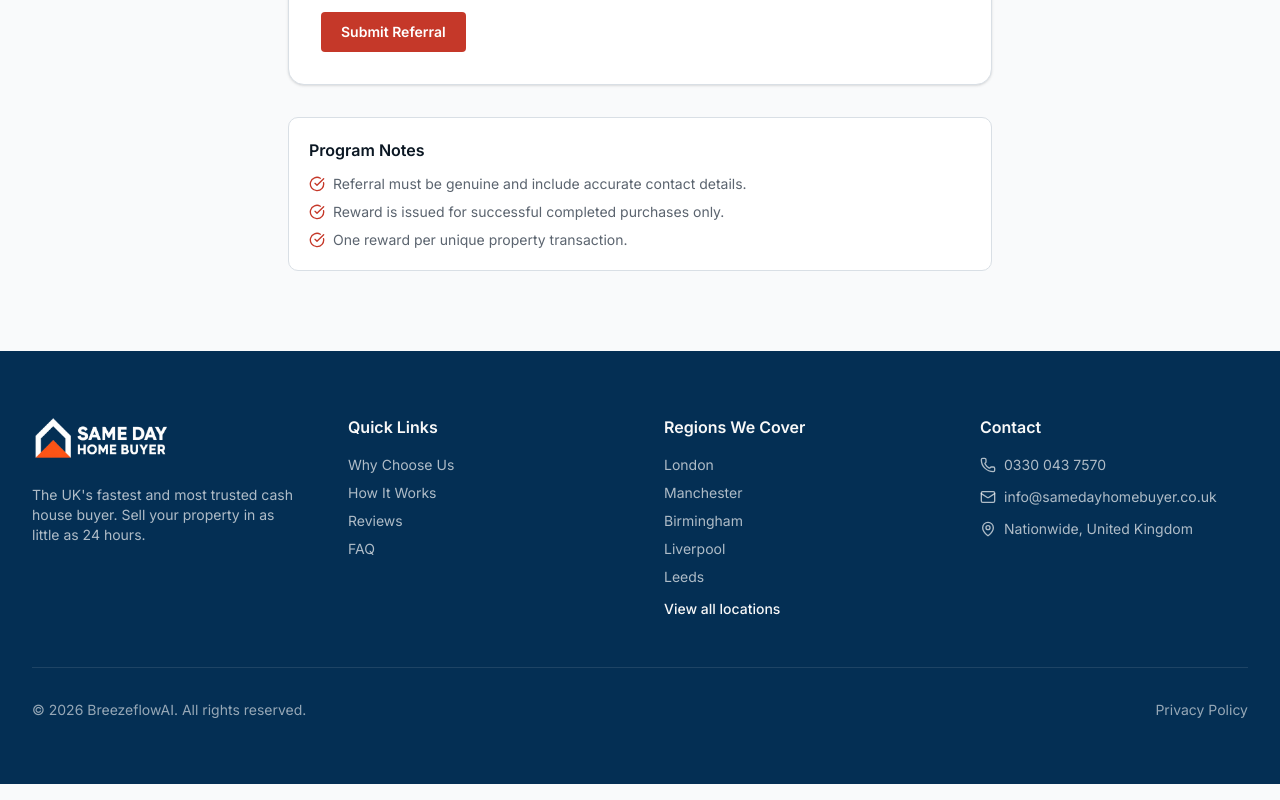
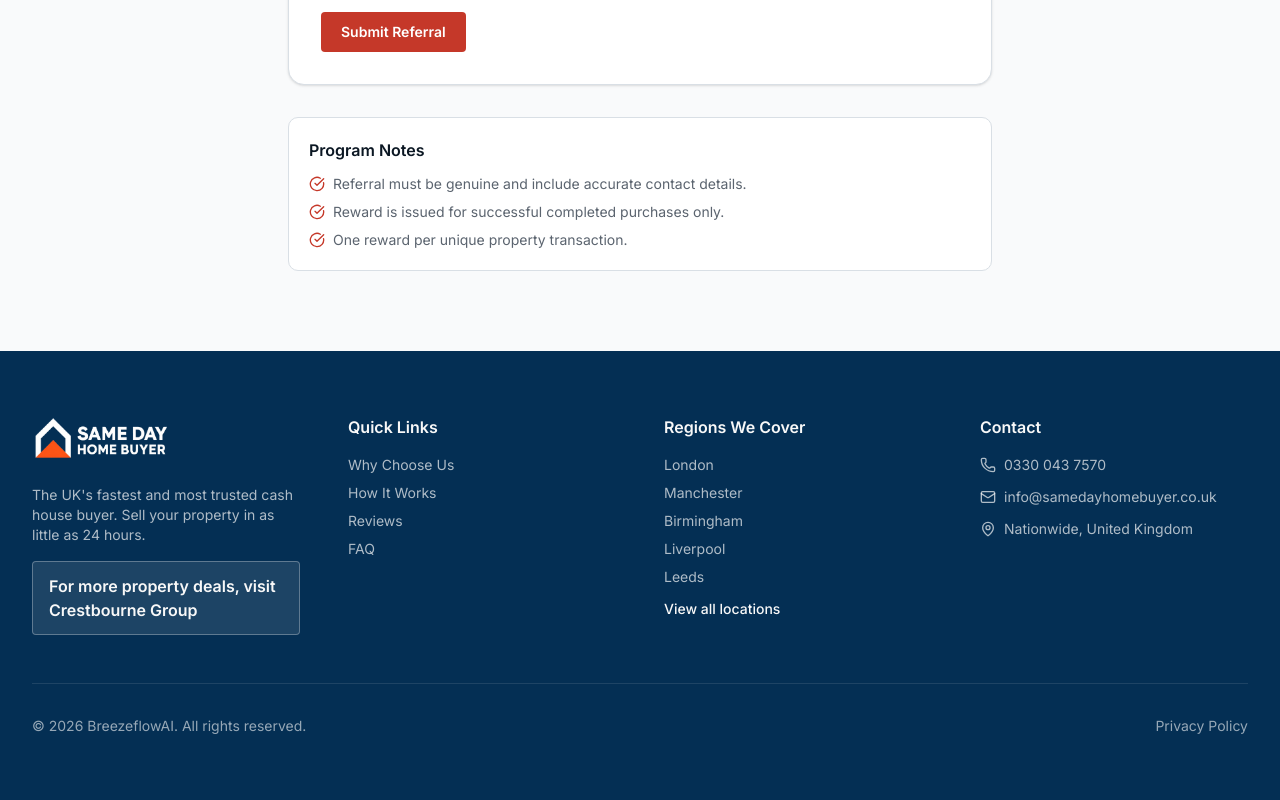
Before and after one commit to Samedayhomebuyer/samedayhomebuyer-website, a Next.js app: page /refer in a window 1280 px wide. Shown: the part 935-1735 px from the top of the page. Built offline with nearby package versions, Linux system fonts and the light colour scheme; a web font is replaced by a local one.

Commit message:
add ref to crestbourne site

```diff
--- a/components/footer.tsx
+++ b/components/footer.tsx
@@ -25,6 +25,14 @@ export function Footer() {
             <p className="text-primary-foreground/70 text-sm">
               {"The UK's fastest and most trusted cash house buyer. Sell your property in as little as 24 hours."}
             </p>
+            <a
+              href="https://www.crestbourne.co.uk/"
+              target="_blank"
+              rel="noopener noreferrer"
+              className="mt-4 inline-flex rounded-md border border-primary-foreground/30 bg-primary-foreground/10 px-4 py-3 text-base font-semibold text-primary-foreground hover:bg-primary-foreground/20 transition-colors"
+            >
+              For more property deals, visit Crestbourne Group
+            </a>
           </div>
 
           {/* Quick Links */}
```
